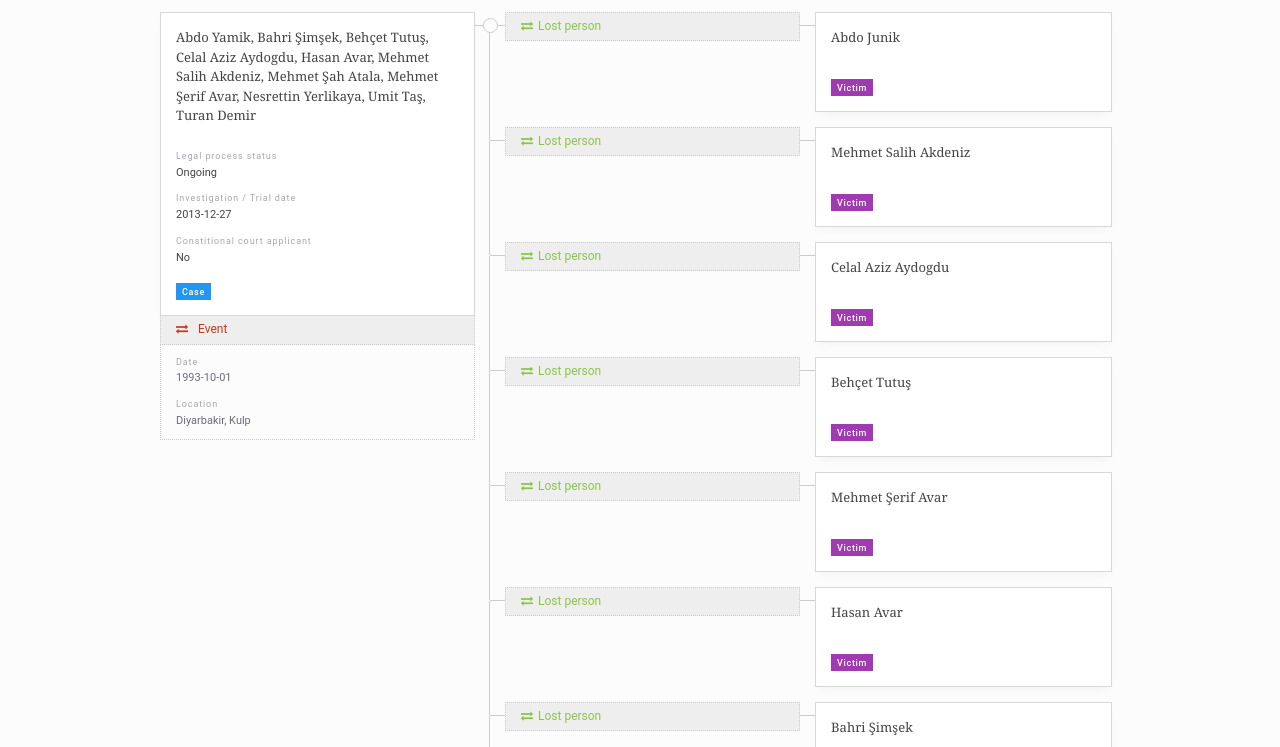
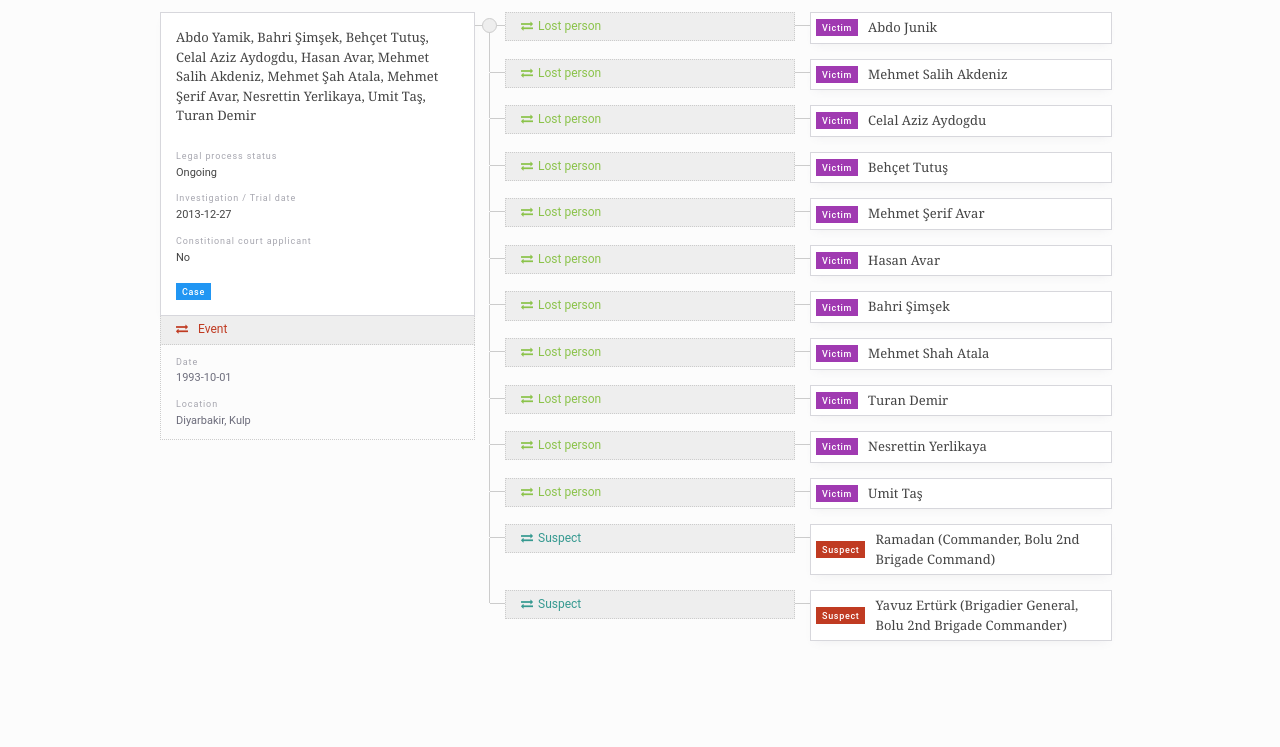
Before and after one commit to danicatalan/uwazi-relationships-hub, a website: page src/index.pug in a window 1280 px wide. Shown: the part 53-800 px from the top of the page. Drawn offline with nearby package versions, Linux system fonts and the light colour scheme; files that its build step writes are made by us from their sources.

Commit message:
reducing cards height, adding group separator

```diff
--- a/src/index.pug
+++ b/src/index.pug
@@ -1,8 +1,6 @@
 extends layout/app.pug
 
 include components/group.pug
-
-
 
 block content
   div(class="container")
--- a/src/styles/styles.scss
+++ b/src/styles/styles.scss
@@ -53,7 +53,12 @@
 }
 
 .group {
-  margin-bottom: 75px;
+  padding-bottom: 30px;
+  margin-bottom: 30px;
+  &:not(:last-child) {
+    border-bottom: 1px solid #ccc;
+  }
+
   .row {
     display: flex;
     margin-bottom: 15px;
@@ -121,6 +126,26 @@
   border-top: 0;
 }
 
+.connection {
+  .item {
+      display: flex;
+      flex-direction: row;
+      min-height: 0;
+      padding: 5px;
+  }
+
+  .item-type {
+    margin: 0 10px 0 0;
+    flex: 0;
+    order: 0;
+  }
+
+  .item-info {
+    padding: 0;
+    order: 1;
+  }
+}
+
 
 
 
@@ -144,14 +169,14 @@
     content: '';
     display: block;
     border: 1px solid #ccc;
-    background: #fcfcfc;
+    background: #eee;
     z-index: 1;
     position: absolute;
     height: 15px;
     width: 15px;
     border-radius: 50%;
     top: 6px;
-    right: -8px;
+    right: -7px;
   }
 }
 
```
Also changed, not shown: app/styles/styles.css.
